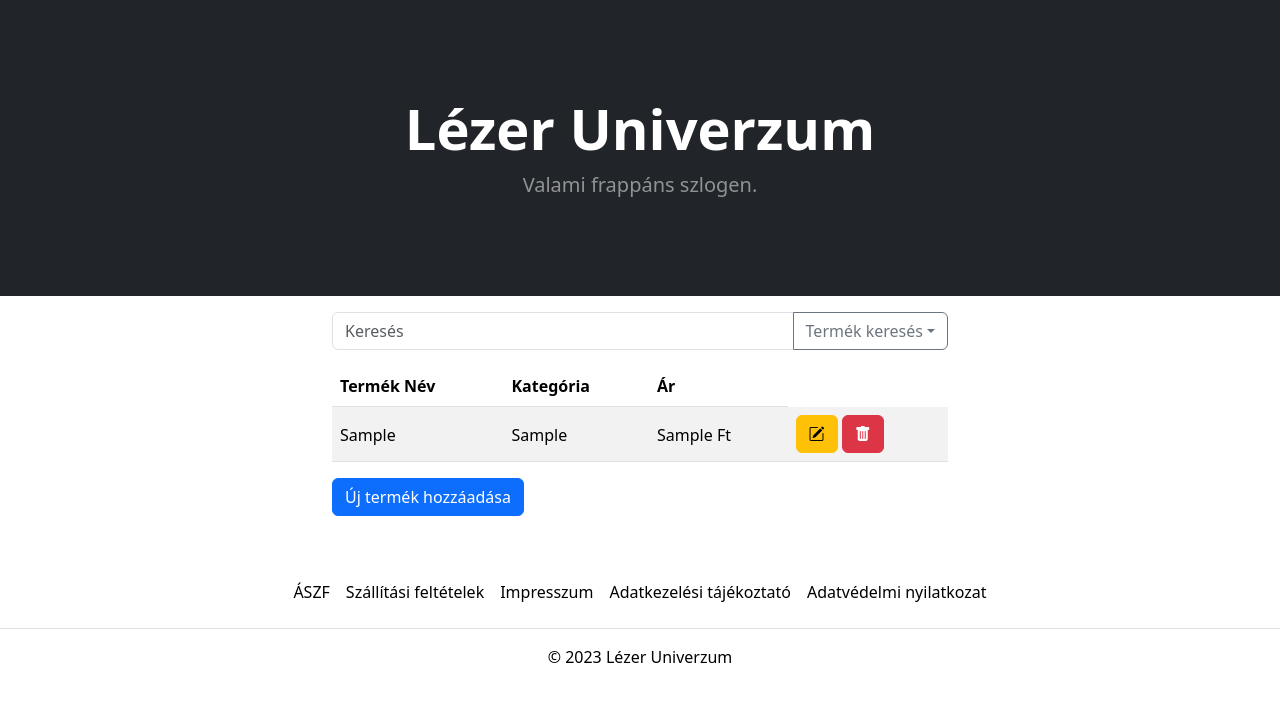
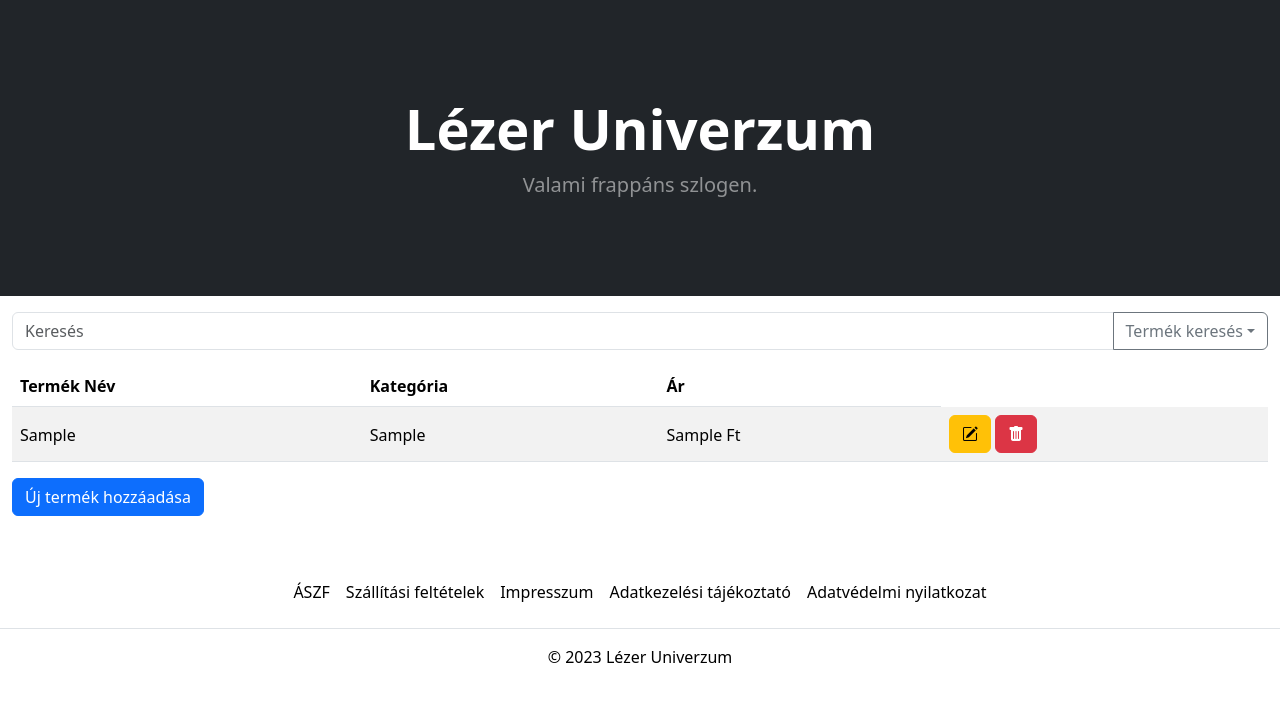
Before and after one commit to kukoveczzsolt/Lezeruniverzum, a PHP site: page /admin_panel.php in a window 1280 px wide. Shown: the part 73-775 px from the top of the page. Run offline with PHP 8.4, Linux system fonts and the light colour scheme; tables that the repository leaves empty or names only in its code hold one stand-in row (values such as "Sample post"); some libraries are stand-ins or nearby versions.

Commit message:
Update _admin_panel.php

```diff
--- a/template/_admin_panel.php
+++ b/template/_admin_panel.php
@@ -2,7 +2,7 @@
 include "includes/admin_panel_include.php";
 ?>
 
-<div class="container w-50">
+<div class="container-fluid">
   <div class="input-group mb-3 mt-3">
       <input type="text" class="form-control" placeholder="Keresés" aria-label="Recipient's username" aria-describedby="button-addon2" id="termek_kereso" onkeyup="kereses()">
       <button class="btn btn-outline-secondary dropdown-toggle" type="button" data-bs-toggle="dropdown" aria-expanded="false" id="gomb">Termék keresés</button>
```
